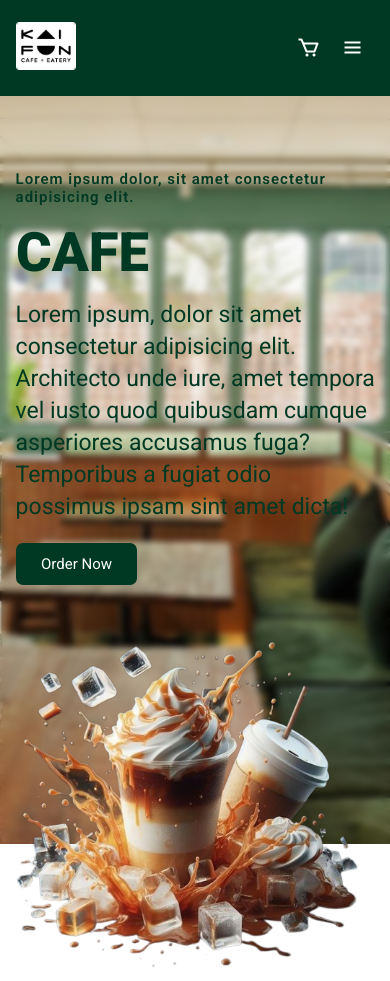
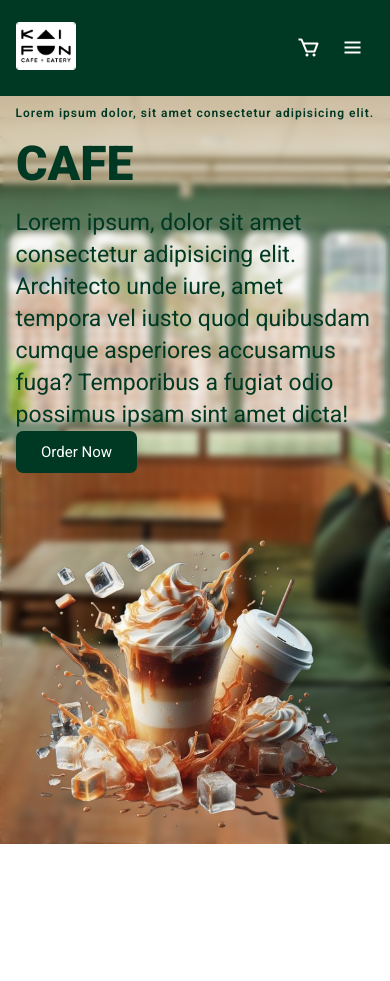
Before and after one commit to OungBosinunt/cafe, a plain HTML site: page index.html in a window 390 px wide. Shown: the top 981 px of the page. After the commit the page ends 844 px from the top, so only its background shows below. Drawn offline with nearby package versions, Linux system fonts and the light colour scheme; a web font is replaced by a local one.

Commit message:
Update style.css

```diff
--- a/style.css
+++ b/style.css
@@ -147,7 +147,7 @@ section{
 }
 
 .btn{
-    margin-top: 20px;
+
     display: inline-block;
     padding: 13px 32px;
     background:var(--bg-color);
@@ -257,7 +257,7 @@ section{
         height: auto;
     }
     .hero-text{
-        padding-top: 170px;
+        padding-top: 100px;
     }
     .hero-img{
         height: 500px;
@@ -300,3 +300,18 @@ section{
     }
 
 }
+@media(max-width:420px){
+    :root{
+        --big-font: 3rem;
+    }
+    .hero-text h5{
+        font-size: 12px;
+    }
+
+    .hero-img{
+        height: 320px;
+        width: 320px;
+        margin: 0 auto;
+    }
+
+}
```
